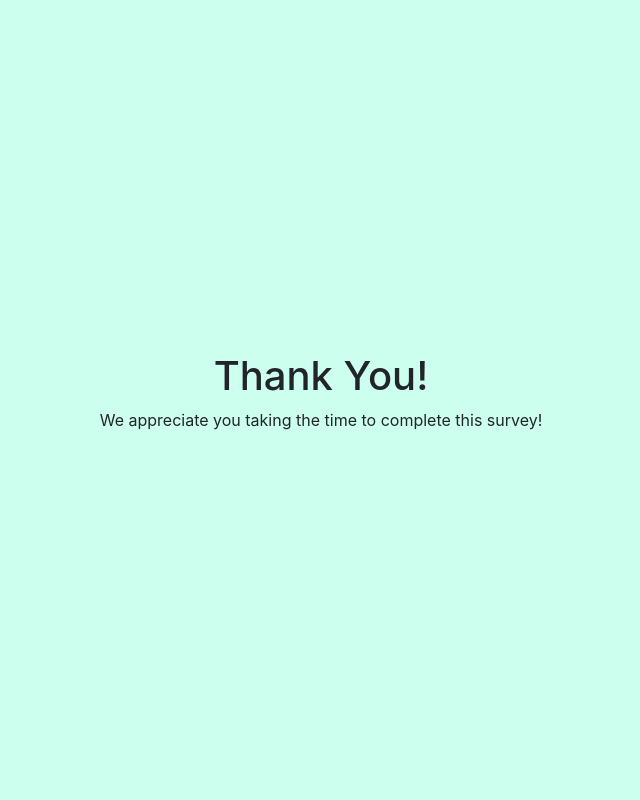
After one commit to johnathan-booy/Flask-Survey, a Flask app: page /thanks in a window 1280 px wide. The commit adds this page. Shown: the whole page, without its empty margins (319-959 px from the left). Run offline with Flask 2, Linux system fonts and the light colour scheme.

Commit message:
Step Five: Thank The User

```diff
--- a/app.py
+++ b/app.py
@@ -13,6 +13,7 @@ responses = [None for question in survey.questions]
 @app.route('/')
 def show_survey_start():
     '''Renders the homepage'''
+    responses = [None for question in survey.questions]
     title = survey.title
     instructions = survey.instructions
     return render_template('survey_start.html', title=title, instructions=instructions)
@@ -32,3 +33,9 @@ def handle_answer(index):
     if None in responses:
         next_index = responses.index(None)
         return redirect(f'/questions/{next_index}')
+    else:
+        return redirect('/thanks')
+
+@app.route('/thanks')
+def show_thanks():
+    return render_template('thanks.html')
--- a/templates/questions.html
+++ b/templates/questions.html
@@ -11,8 +11,8 @@ Question #{{index + 1}}
     <form action="/answer/{{index}}" method="post">
         {% for choice in choices %}
         <div class="form-check">
-            <input type="radio" id="choice" name="choice" class="form-check-input" value="{{choice}}">
-            <label for="choice" class="form-check-label">{{choice}}</label>
+            <input type="radio" id="{{choice}}" name="choice" class="form-check-input" value="{{choice}}" required>
+            <label for="{{choice}}" class="form-check-label">{{choice}}</label>
         </div>
         {% endfor %}
         <button type="submit" class="btn btn-dark mt-2">
--- /dev/null
+++ b/templates/thanks.html
@@ -0,0 +1,10 @@
+{% extends 'base.html' %}
+
+{% block title %}
+Thank You!
+{% endblock %}
+
+{% block content %}
+<h1>Thank You!</h1>
+<p>We appreciate you taking the time to complete this survey!</p>
+{% endblock %}
```
